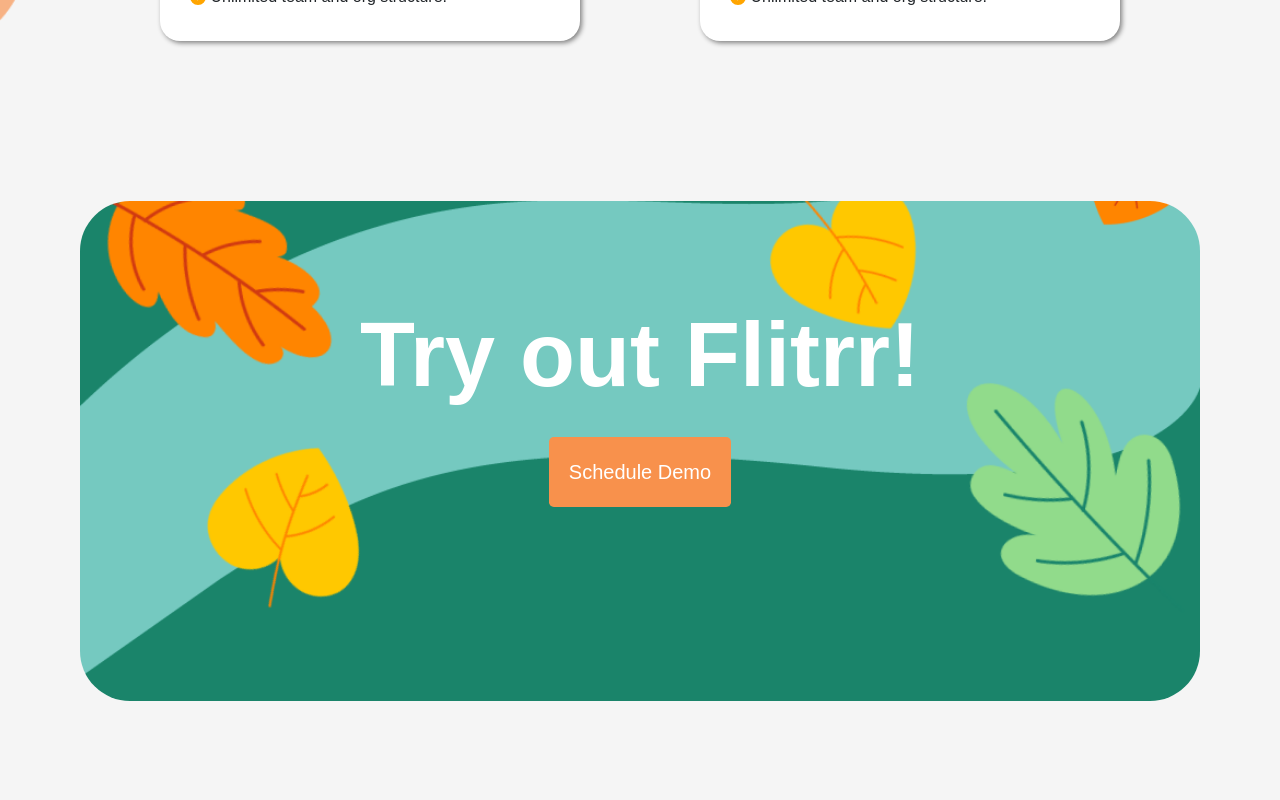
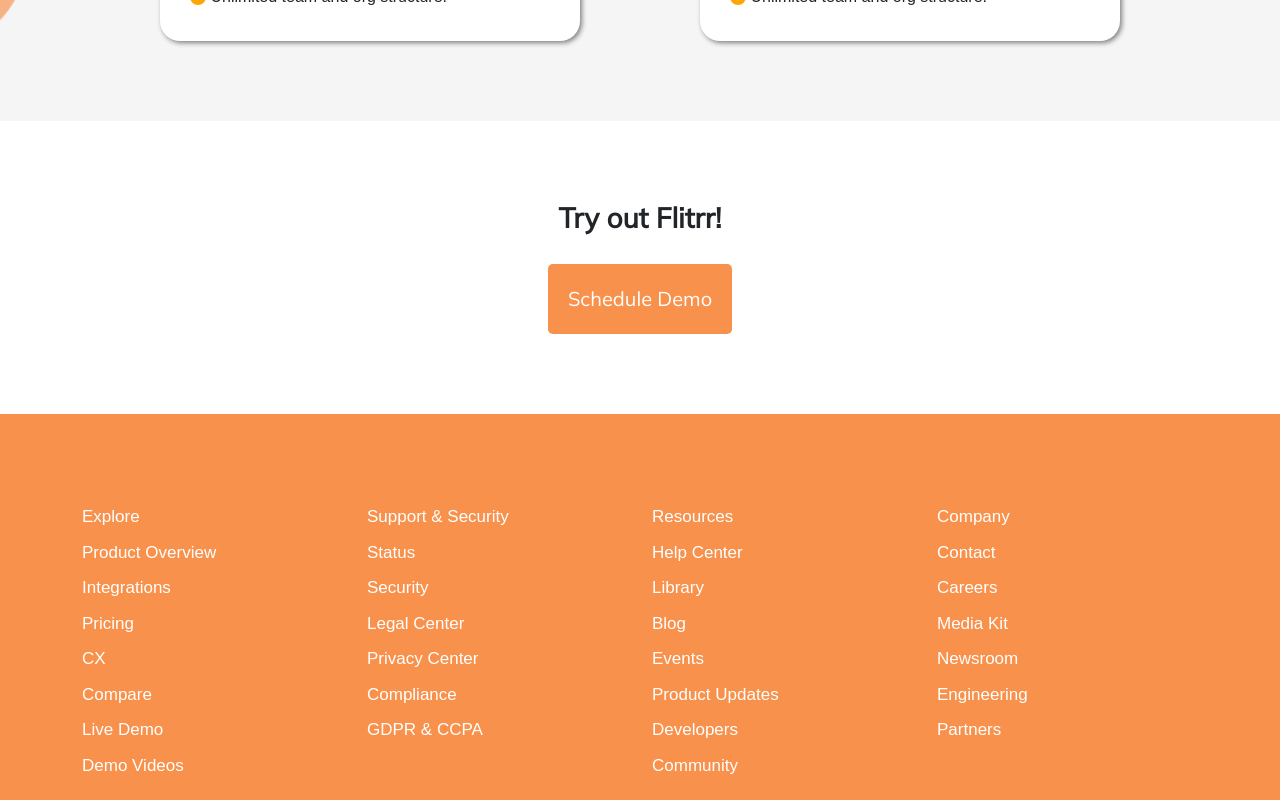
Before and after one commit to xiomina17/Flitrr, a React (Create React App) app in the folder client/: page /Flitrr in a window 1280 px wide. Shown: the part 3700-4500 px from the top of the page. Built offline with nearby package versions, Linux system fonts and the light colour scheme.

Commit message:
updated footer section

```diff
--- a/client/src/Components/DemoComponent/DemoComponent.jsx
+++ b/client/src/Components/DemoComponent/DemoComponent.jsx
@@ -1,29 +1,31 @@
 import './demoComponent.css'
-import {Button} from 'react-bootstrap'
+import '../section.css'
+import { Button, Container, Row, Col } from 'react-bootstrap'
 
 import React from 'react'
 
 const DemoComponent = () => {
   return (
-   <>
-
-   <div className='demo-wrapper'>
-
-    <div className='rectangle'>
-        <h1 id="tittle">Try out Flitrr!</h1>
-
-        <Button href="https://calendly.com/jacob_flitrr/scheduled?month=2022-07" className="rec-button" size="lg">Schedule Demo</Button>
-
+    <div className="section-demo">
+      <Container>
+        <Row>
+          <Col md="12">
+            <div id="demo-content-wrap">
+              <h3>Try out Flitrr!</h3>
+              <Button href="https://calendly.com/jacob_flitrr/scheduled?month=2022-07" className="rec-button" size="lg">Schedule Demo</Button>
+            </div>
+          </Col>
+        </Row>
+      </Container>
     </div>
-
-
-   </div>
-
-
-
-
-
-   </>
+  //  <>
+  //  <div className='demo-wrapper'>
+  //   <div className='rectangle'>
+  //       <h1 id="tittle">Try out Flitrr!</h1>
+  //       <Button href="https://calendly.com/jacob_flitrr/scheduled?month=2022-07" className="rec-button" size="lg">Schedule Demo</Button>
+  //   </div>
+  //  </div>
+  //  </>
   )
 }
 
--- a/client/src/Components/section.css
+++ b/client/src/Components/section.css
@@ -6,6 +6,15 @@
 .section * {
     text-align: left;
     font-family: 'Mulish', sans-serif;
+}
+
+.section-demo {
+    text-align: center;
+    font-family: 'Mulish', sans-serif;
+}
+
+.section-demo h3 {
+    font-weight: bolder;
 }
 
 p {
@@ -33,7 +42,7 @@ p, h3, h5 {
     font-weight: 800 !important;
 }
 
-.section {
+.section, .section-demo {
     padding: 80px 0px;
 }
 
```
